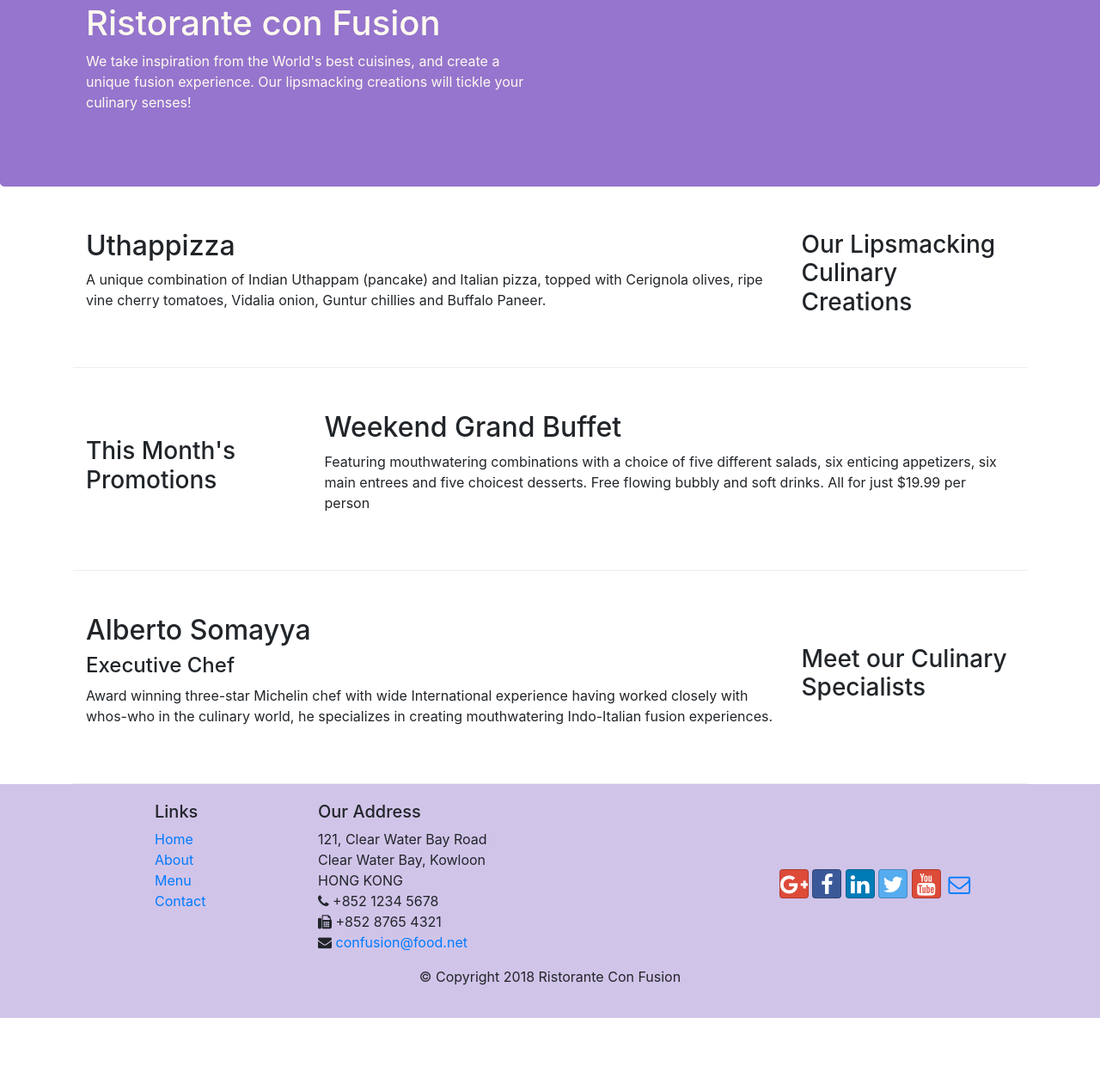
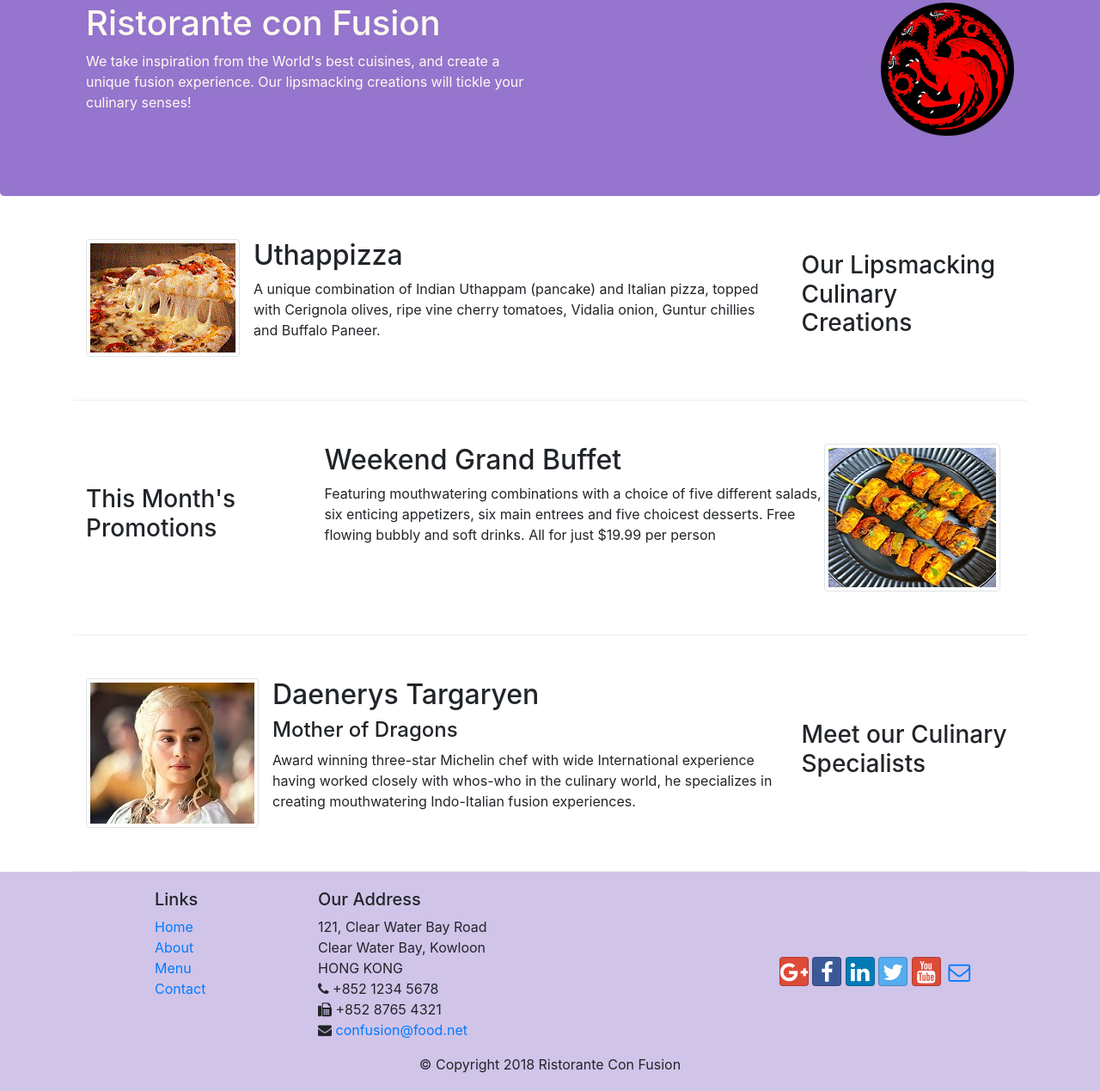
Before and after one commit to amantripathi038/con-Fusion, a website: page conFusion/index.html in a window 1280 px wide. Shown: the part 117-1386 px from the top of the page at 86% size. Before the commit the page ends 1301 px from the top, so only its background shows below. Drawn offline with nearby package versions, Linux system fonts and the light colour scheme.

Commit message:
Images & Media

```diff
--- a/conFusion/index.html
+++ b/conFusion/index.html
@@ -21,7 +21,7 @@
             <button class="navbar-toggler" type="button" data-toggle="collapse" data-target="#Navbar">
                 <span class="navbar-toggler-icon"></span>
             </button>
-            <a class="navbar-brand mr-auto" href="./index.html">Ristorante con Fusion</a>
+            <a class="navbar-brand mr-auto" href="./index.html"><img src="images/logo.png" height="30" width="41"></a>
             <div class="collapse navbar-collapse" id="Navbar">
                 <ul class="navbar-nav mr-auto">
                     <li class="nav-item active">
@@ -48,7 +48,8 @@
                     <p>We take inspiration from the World's best cuisines, and create a unique fusion experience. Our
                         lipsmacking creations will tickle your culinary senses!</p>
                 </div>
-                <div class="col-12 col-sm">
+                <div class="col-12 col-md-2 offset-4 align-self-center">
+                    <img src="./images/logo.png" class="img-fluid">
                 </div>
             </div>
         </div>
@@ -60,9 +61,17 @@
                 <h3>Our Lipsmacking Culinary Creations</h3>
             </div>
             <div class="col col-sm order-sm-first col-md">
-                <h2>Uthappizza</h2>
-                <p>A unique combination of Indian Uthappam (pancake) and Italian pizza, topped with Cerignola olives,
-                    ripe vine cherry tomatoes, Vidalia onion, Guntur chillies and Buffalo Paneer.</p>
+                <div class="media">
+                    <img class="d-flex mr-3 img-thumbnail align-self-center"
+                            src="./images/pizza.jpeg" alt="Pizza">
+                    <div class="media-body">
+                        <h2 class="mt-0">Uthappizza</h2>
+                        <p class="d-none d-sm-block">A unique combination of Indian Uthappam (pancake) and
+                            Italian pizza, topped with Cerignola olives, ripe vine
+                            cherry tomatoes, Vidalia onion, Guntur chillies and
+                            Buffalo Paneer.</p>
+                    </div>
+                </div>
             </div>
         </div>
 
@@ -72,10 +81,18 @@
                 <h3>This Month's Promotions</h3>
             </div>
             <div class="col col-sm col-md">
-                <h2>Weekend Grand Buffet</h2>
-                <p>Featuring mouthwatering combinations with a choice of five different salads, six enticing appetizers,
-                    six main entrees and five choicest desserts. Free flowing bubbly and soft drinks. All for just
-                    $19.99 per person </p>
+                <div class="media">
+                    <div class="media-body">
+                        <h2 class="mt-0">Weekend Grand Buffet</h2>
+                        <p class="d-none d-sm-block">Featuring mouthwatering combinations with a choice of five different salads, six enticing appetizers,
+                            six main entrees and five choicest desserts. Free flowing bubbly and soft drinks. All for just
+                            $19.99 per person
+                        </p>
+                    </div>
+                    <img class="d-flex mr-3 img-thumbnail align-self-center"
+                            src="./images/paneer.jpg" alt="paneer">
+
+                </div>
             </div>
         </div>
 
@@ -84,11 +101,19 @@
                 <h3>Meet our Culinary Specialists</h3>
             </div>
             <div class="col col-sm order-sm-first col-md">
-                <h2>Alberto Somayya</h2>
-                <h4>Executive Chef</h4>
-                <p>Award winning three-star Michelin chef with wide International experience having worked closely with
-                    whos-who in the culinary world, he specializes in creating mouthwatering Indo-Italian fusion
-                    experiences. </p>
+                <div class="media">
+                    <img class="d-flex mr-3 img-thumbnail align-self-center"
+                            src="./images/khaleesi.jpeg" alt="khaleesi">
+                    <div class="media-body">
+                        <h2 class="mt-0">Daenerys Targaryen</h2>
+                        <h4>Mother of Dragons</h4>
+                        <p class="d-none d-sm-block">Award winning three-star Michelin chef with wide
+                            International experience having worked closely with
+                            whos-who in the culinary world, he specializes in
+                            creating mouthwatering Indo-Italian fusion experiences.
+                            </p>
+                    </div>
+                </div>
             </div>
         </div>
     </div>
```
Also changed, not shown: conFusion/aboutus.html (+3 -2 lines), conFusion/contactus.html (+3 -2 lines), conFusion/images/khaleesi.jpeg (added), conFusion/images/logo.png (added), conFusion/images/paneer.jpg (added), conFusion/images/pizza.jpeg (added).
